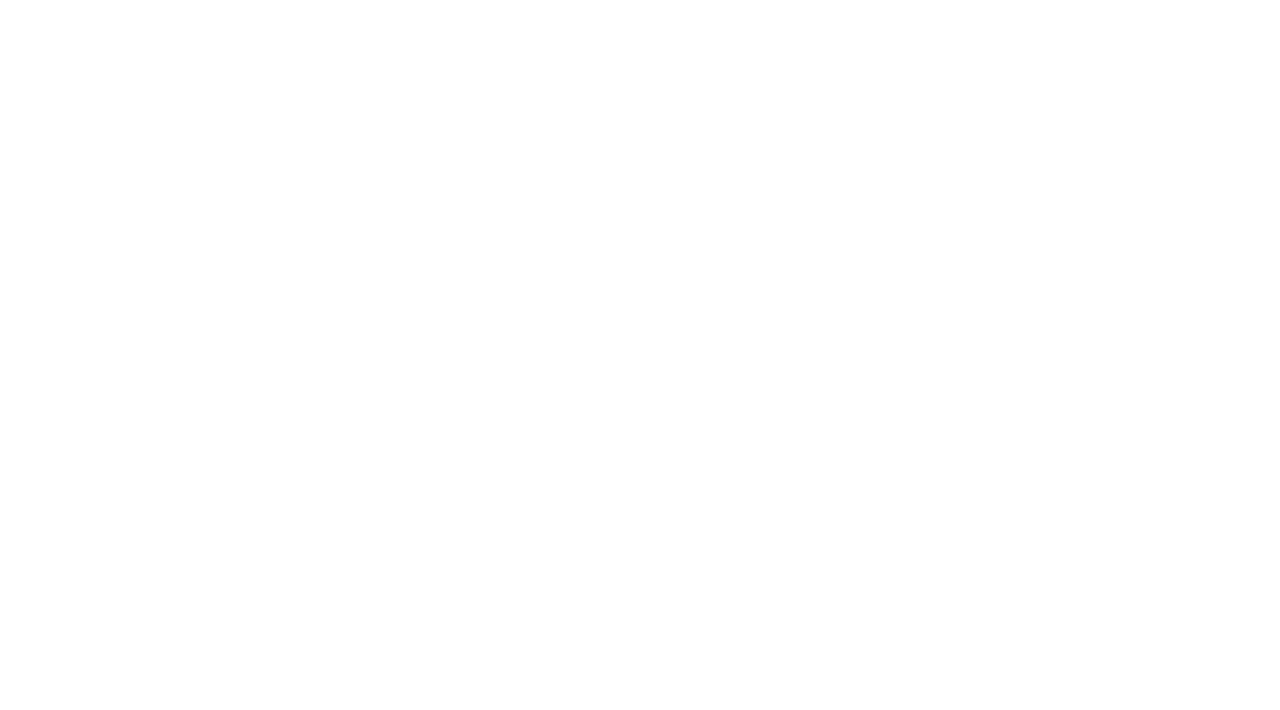
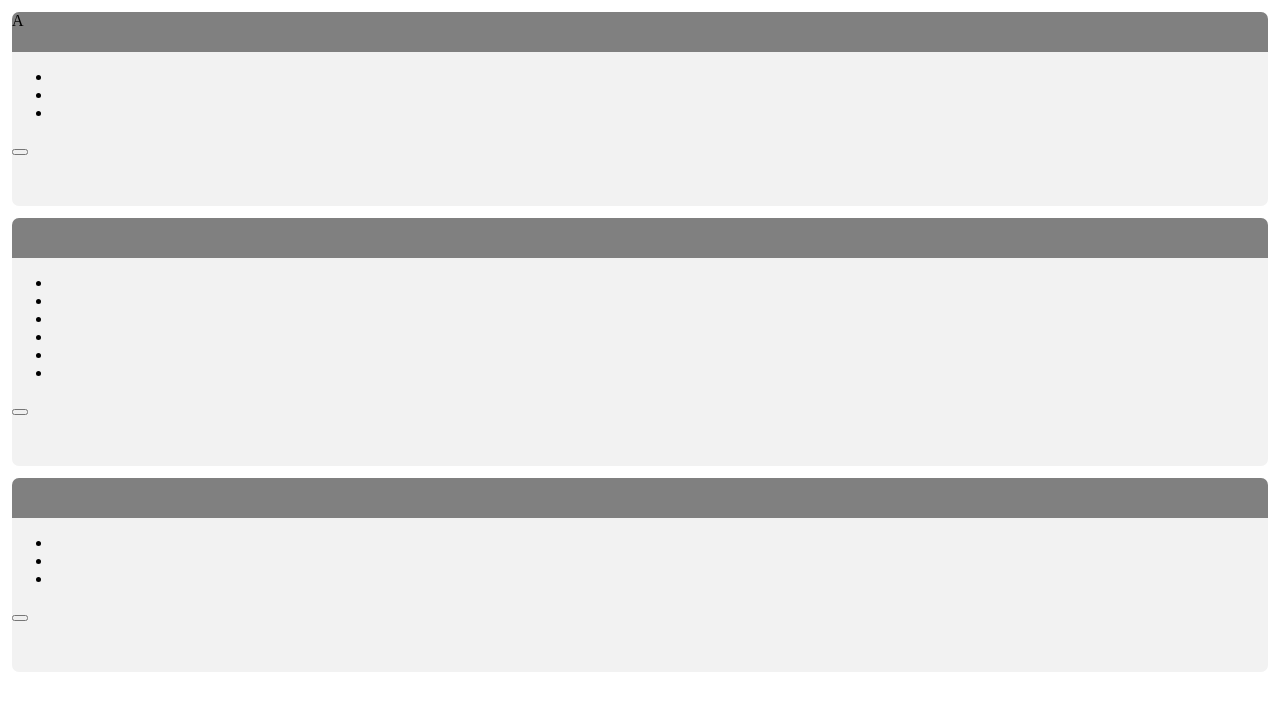
Before and after one commit to goranOlson/pricing-tables, a plain HTML site: page index.html in a window 1280 px wide. Drawn offline with Linux system fonts and the light colour scheme.

Commit message:
Added element and style

```diff
--- a/index.html
+++ b/index.html
@@ -4,8 +4,50 @@
     <meta charset="UTF-8">
     <meta name="viewport" content="width=device-width, initial-scale=1.0">
     <title>Pricing-table</title>
+    <link rel="stylesheet" href="styles.css">
 </head>
 <body>
+    <main>
+        <section class="card">
+            <header>
+                A
+            </header>
+            <ul>
+                <li></li>
+                <li></li>
+                <li></li>
+            </ul>
+            <button></button>
+        </section>
 
+        <section class="card card-big">
+            <header>
+
+            </header>
+            <ul>
+                <li></li>
+                <li></li>
+                <li></li>
+                <li></li>
+                <li></li>
+                <li></li>
+            </ul>
+            <button></button>
+        </section>
+
+        <section class="card">
+            <header>
+
+            </header>
+            <ul>
+                <li></li>
+                <li></li>
+                <li></li>
+            </ul>
+            <button></button>
+        </section>
+
+
+    </main>
 </body>
 </html>
--- a/styles.css
+++ b/styles.css
@@ -0,0 +1,26 @@
+* {
+    box-sizing: border-box;
+}
+
+body {
+    margin: 0;
+}
+
+.card {
+
+    margin: 12px;
+    padding: 0 0 50px 0;
+
+    background-color: #f2f2f2;
+    border-radius: 7px;
+
+
+    /* overflow: hidden; */
+}
+
+/* https://www.w3schools.com/cssref/css_selectors.php */
+.card > header {
+    height: 40px;
+    background-color: #808080;
+    border-radius: 7px 7px 0 0;
+}
```
